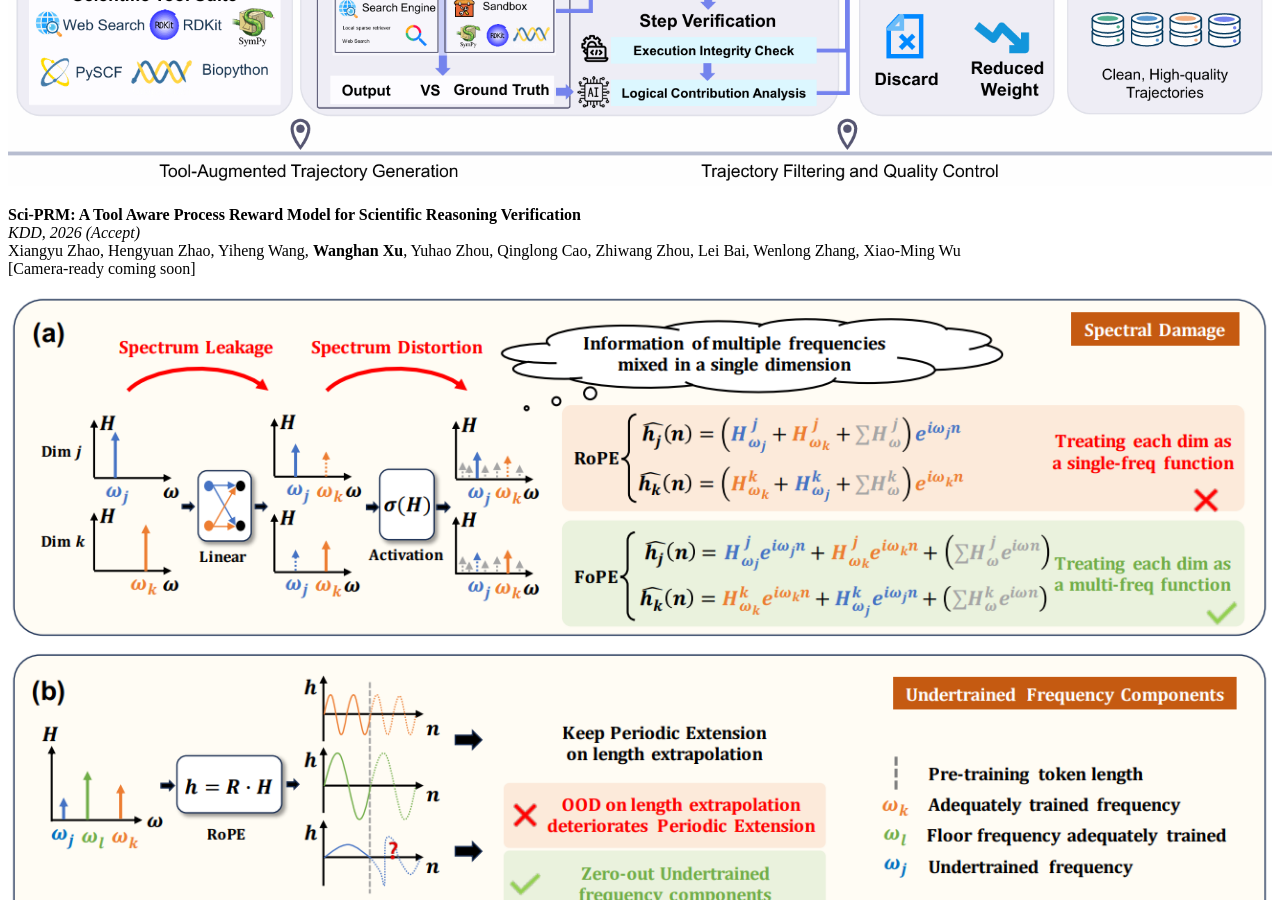
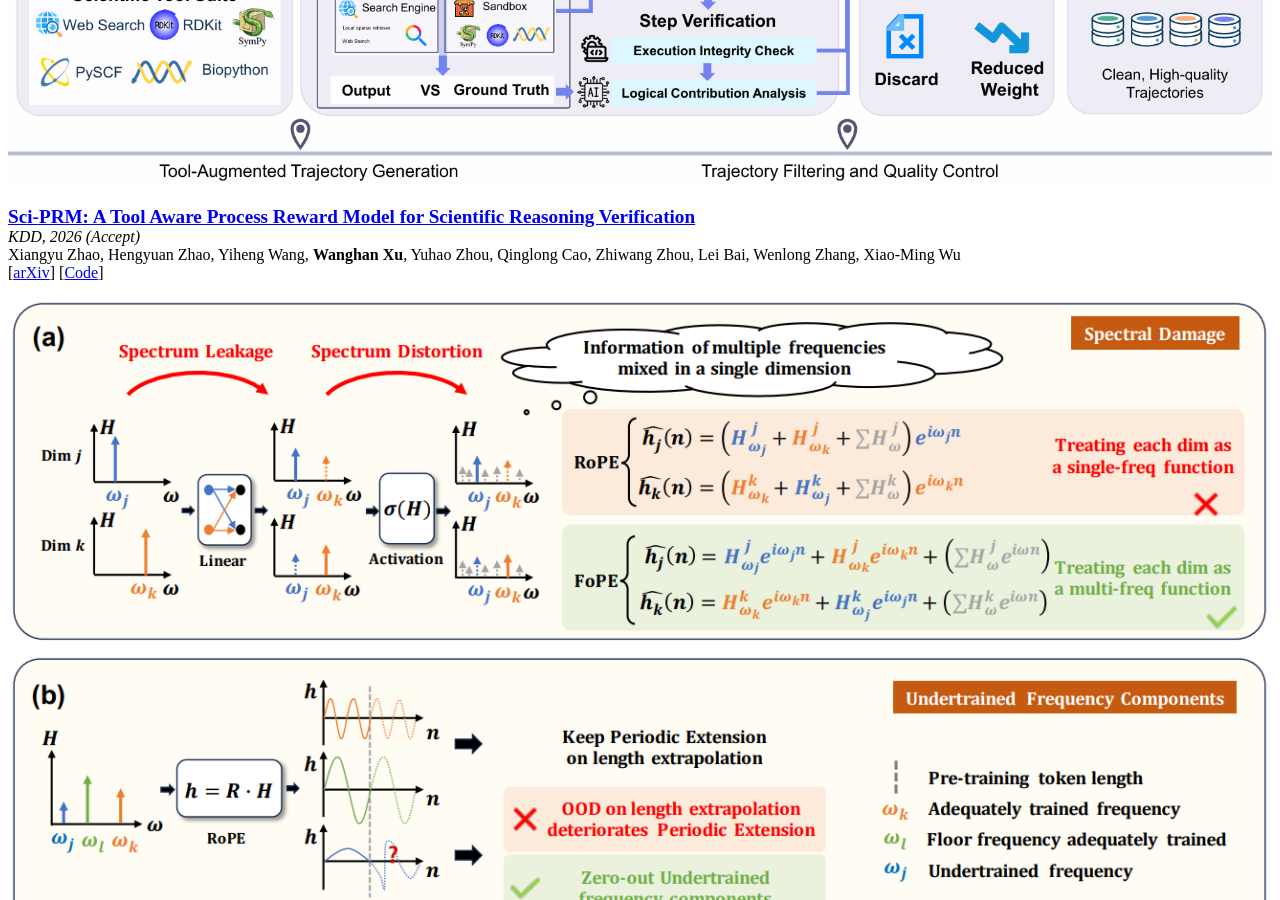
Before and after one commit to black-yt/black-yt.github.io, a Jekyll site: the page built from _pages/includes/pub.md, in a window 1280 px wide and 900 px high, scrolled down 2476 px. Built offline with Jekyll 4.4.1, drawn with Linux system fonts in a browser that asks for light colours; our own code applies the rules of GitHub Pages for plain Markdown files.

Commit message:
Update Sci-PRM links and CV

```diff
--- a/_pages/includes/pub.md
+++ b/_pages/includes/pub.md
@@ -54,10 +54,10 @@ Dianzhi Yu, Vireo Zhang, Hongru Wang, Yanyu Chen, Minda Hu, **<span class="autho
   </div>
   <div class='paper-box-text' markdown="1">
 
-<b>Sci-PRM: A Tool Aware Process Reward Model for Scientific Reasoning Verification</b> \\
+<a class=PaperTitle href="https://arxiv.org/pdf/2606.04579"><b>Sci-PRM: A Tool Aware Process Reward Model for Scientific Reasoning Verification</b></a> \\
 *KDD, 2026 (Accept)* \\
 Xiangyu Zhao, Hengyuan Zhao, Yiheng Wang, **<span class="author-highlight">Wanghan Xu</span>**, Yuhao Zhou, Qinglong Cao, Zhiwang Zhou, Lei Bai, Wenlong Zhang, Xiao-Ming Wu \\
-[Camera-ready coming soon]
+[<a href="https://arxiv.org/pdf/2606.04579">arXiv</a>] [<a href="https://github.com/InternScience/Sci-PRM">Code</a>]
 
   </div>
 </div>
```
Also changed, not shown: 1 other file.
